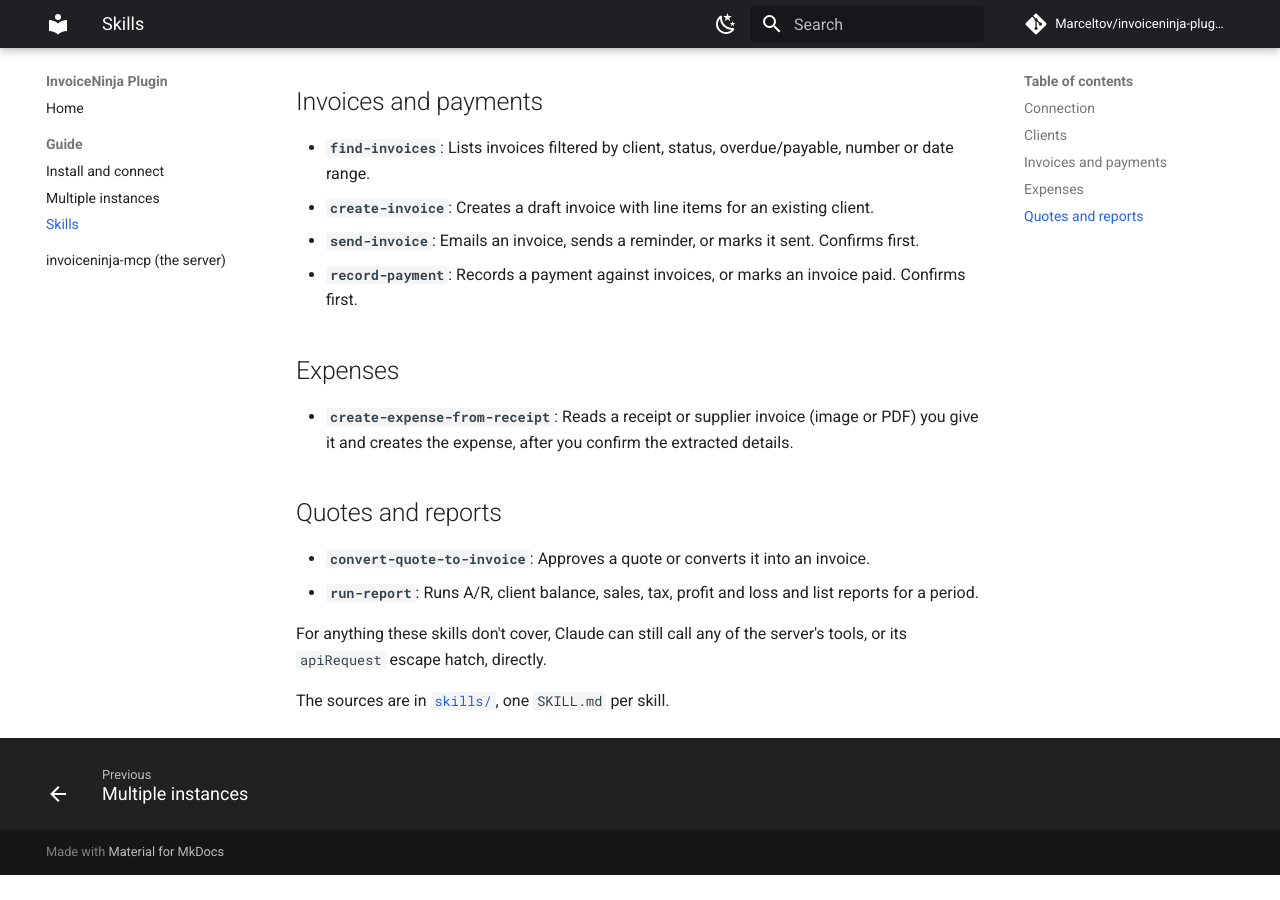
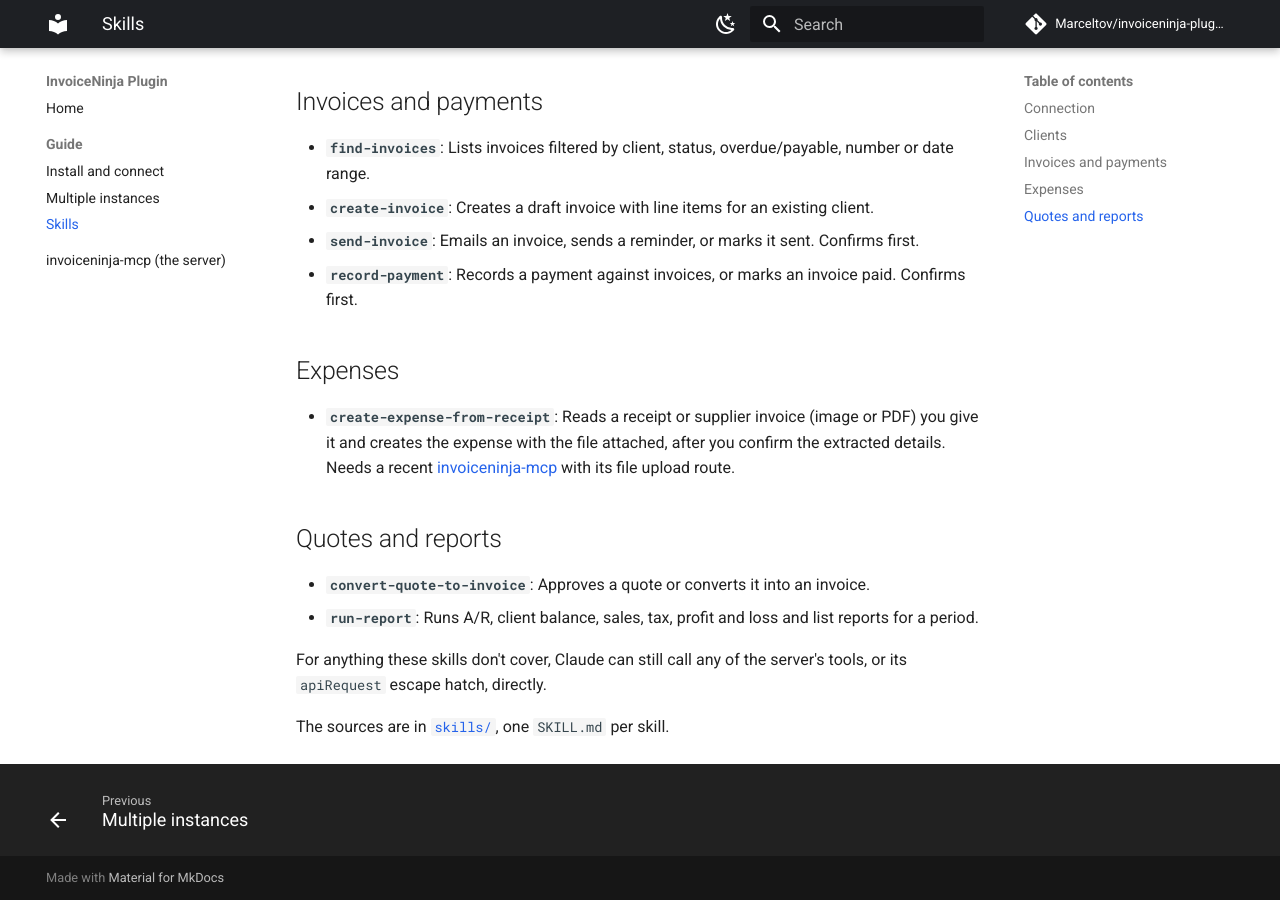
Before and after one commit to Marceltov/invoiceninja-plugin, an MkDocs documentation site: the page built from docs/skills.md, in a window 1280 px wide and 900 px high, scrolled down 530 px. Built offline with MkDocs 1.6.1 and Material for MkDocs 9.7.7, drawn with Linux system fonts in a browser that asks for light colours; comment, search, counter and statistics services are not loaded; before the commit the page ends 1405 px from its top, so only the background shows below that.

Commit message:
create-expense-from-receipt: attach the receipt via the server's upload route
Co-Authored-By: Claude Sonnet 5.5 <noreply@anthropic.com>
Claude-Session: https://claude.ai/code/session_01DZVD4UCncui8BP2rTc7ZUX

```diff
--- a/docs/skills.md
+++ b/docs/skills.md
@@ -20,7 +20,7 @@ Claude picks a skill automatically when your request matches it, so you just ask
 
 ## Expenses
 
-- **`create-expense-from-receipt`**: Reads a receipt or supplier invoice (image or PDF) you give it and creates the expense, after you confirm the extracted details.
+- **`create-expense-from-receipt`**: Reads a receipt or supplier invoice (image or PDF) you give it and creates the expense with the file attached, after you confirm the extracted details. Needs a recent [invoiceninja-mcp](https://invoiceninja-mcp.marceltov.de/tools/) with its file upload route.
 
 ## Quotes and reports
 
```
Also changed, not shown: skills/README.md (+1 -1 lines), skills/create-expense-from-receipt/SKILL.md (+15 -4 lines).
